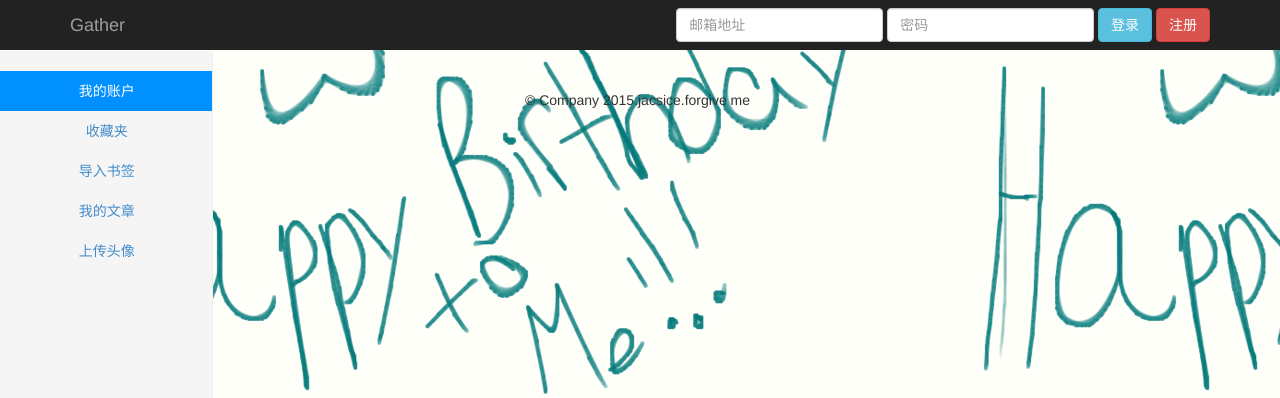
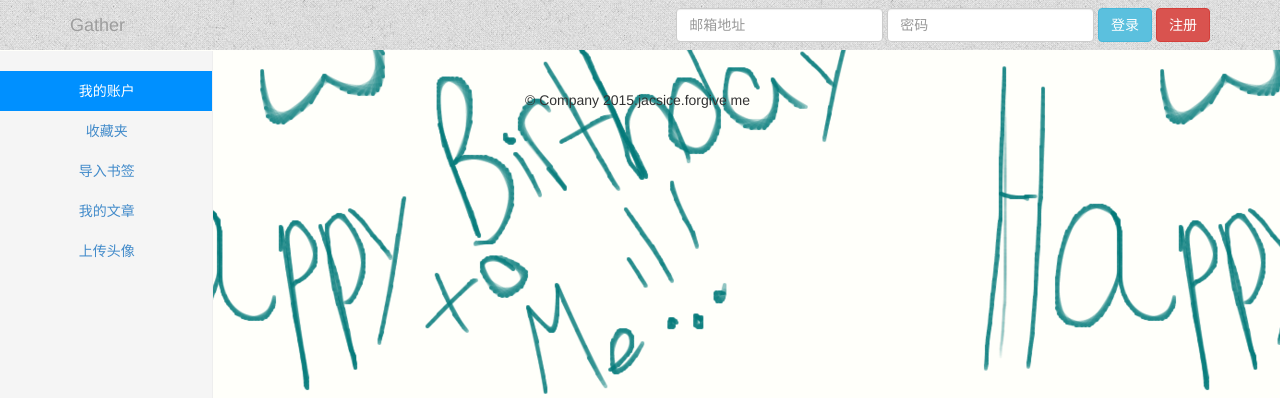
Before and after one commit to cash2one/gather, a Django app: template gather/templates/account/index.html in a window 1280 px wide. Shown: the top 398 px of the page. Run offline with Django 3.2, Linux system fonts and the light colour scheme; the template is opened without the code that fills it, so the values that code supplies are empty; some libraries are stand-ins or nearby versions.

Commit message:
index样式调整

```diff
--- a/gather/templates/base.html
+++ b/gather/templates/base.html
@@ -18,7 +18,7 @@
 </head>
 <body class="x-none">
 {% block header %}
-    <nav class="navbar navbar-inverse navbar-fixed-top" role="navigation">
+    <nav class="navbar navbar-inverse navbar-fixed-top" role="navigation" style="background: url('/static/images/bg.jpg');">
       <div class="container">
         <div class="navbar-header">
           <button type="button" class="navbar-toggle collapsed" data-toggle="collapse" data-target="#navbar" aria-expanded="false" aria-controls="navbar">
```
